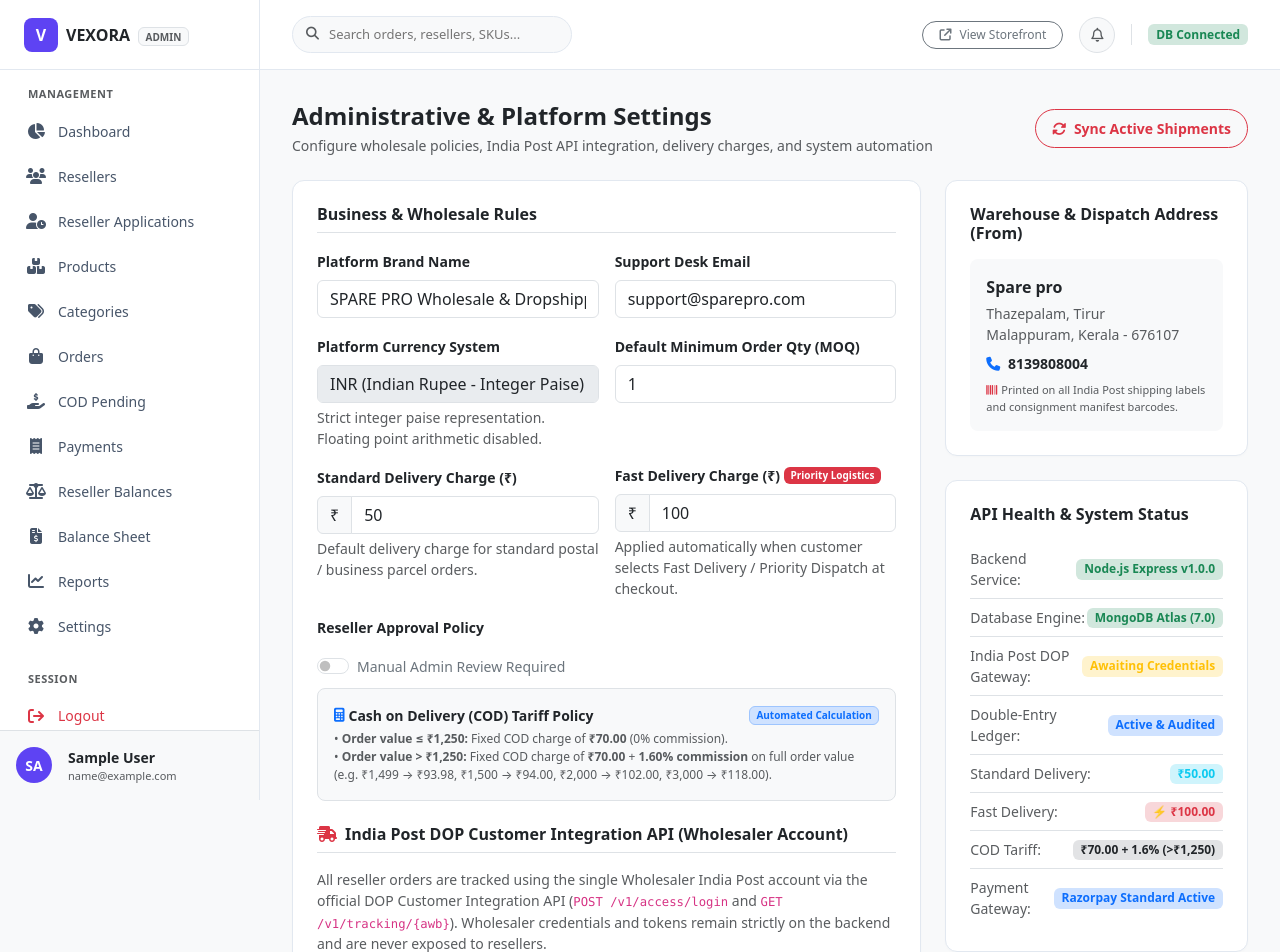
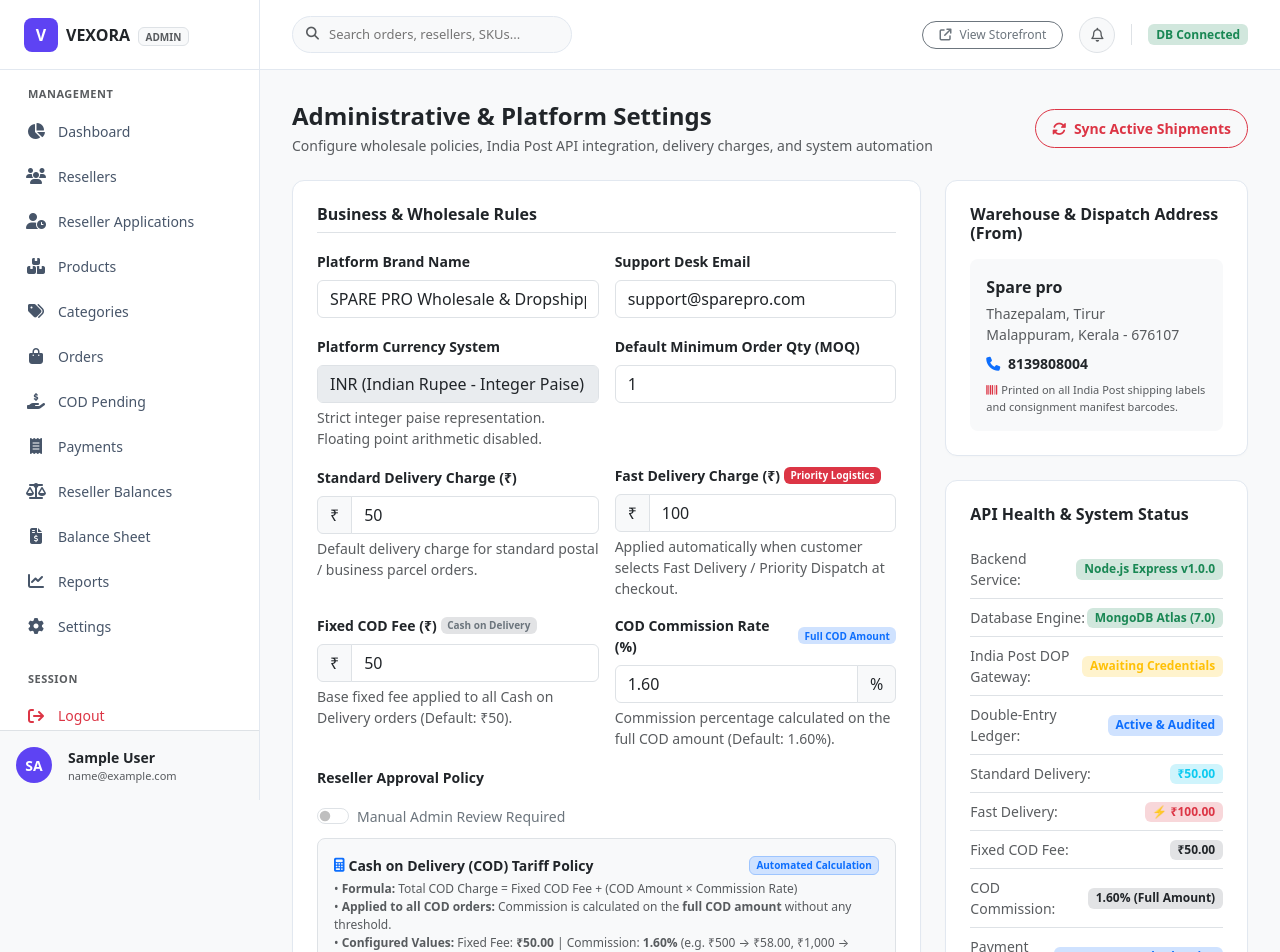
Before and after one commit to mohammedfalaah/dropshipping_resellers_admin, a React (Vite) app: page /settings in a window 1280 px wide. Shown: the top 952 px of the page. Built offline with nearby package versions, Linux system fonts and the light colour scheme; no server answers; sample sign-in values are in the browser's storage; a web font is replaced by a local one.

Commit message:
feat(cod): update COD tariff settings and order details breakdown

```diff
--- a/src/pages/Orders.jsx
+++ b/src/pages/Orders.jsx
@@ -1252,18 +1252,18 @@ export default function Orders() {
                     <div className="mt-3 p-2 rounded-2 bg-light border small">
                       <div className="d-flex justify-content-between align-items-center mb-1">
                         <span className="fw-semibold text-dark">
-                          <i className="fa-solid fa-calculator text-primary me-1"></i> India Post COD Tariff Breakdown:
+                          <i className="fa-solid fa-calculator text-primary me-1"></i> COD Tariff Breakdown:
                         </span>
                         <span className="badge bg-primary text-white" style={{ fontSize: "10px" }}>
-                          Total COD Fee: ₹{((selectedOrder.codTotalChargePaise || 7000) / 100).toFixed(2)}
+                          Total COD Fee: ₹{((selectedOrder.codTotalChargePaise || 5000) / 100).toFixed(2)}
                         </span>
                       </div>
                       <div className="d-flex justify-content-between text-muted" style={{ fontSize: "11px" }}>
-                        <span>Fixed COD Charge:</span>
-                        <span>₹{((selectedOrder.codFixedChargePaise || 7000) / 100).toFixed(2)}</span>
+                        <span>Fixed COD Fee:</span>
+                        <span>₹{((selectedOrder.codFixedChargePaise || 5000) / 100).toFixed(2)}</span>
                       </div>
                       <div className="d-flex justify-content-between text-muted" style={{ fontSize: "11px" }}>
-                        <span>1.60% Commission (Orders &gt; ₹1,250):</span>
+                        <span>COD Commission ({Number(selectedOrder.codCommissionRate || 1.6).toFixed(2)}%):</span>
                         <span>₹{((selectedOrder.codCommissionPaise || 0) / 100).toFixed(2)}</span>
                       </div>
                     </div>
--- a/src/pages/Settings.jsx
+++ b/src/pages/Settings.jsx
@@ -11,6 +11,8 @@ export default function Settings() {
   const [defaultMoq, setDefaultMoq] = useState("1");
   const [deliveryCharge, setDeliveryCharge] = useState("50");
   const [fastDeliveryCharge, setFastDeliveryCharge] = useState("100");
+  const [codFixedFee, setCodFixedFee] = useState("50");
+  const [codCommissionRate, setCodCommissionRate] = useState("1.60");
 
   // India Post DOP Wholesaler Credentials & Token Integration
   const [indiapostApiUrl, setIndiapostApiUrl] = useState("https://app.indiapost.gov.in/beextcustomer");
@@ -51,6 +53,18 @@ export default function Settings() {
             setFastDeliveryCharge(String(data.fastDeliveryChargeRupees));
           } else if (data.fastDeliveryChargePaise !== undefined) {
             setFastDeliveryCharge(String(data.fastDeliveryChargePaise / 100));
+          }
+          if (data.codFixedFeeRupees !== undefined) {
+            setCodFixedFee(String(data.codFixedFeeRupees));
+          } else if (data.codFixedFeePaise !== undefined) {
+            setCodFixedFee(String(data.codFixedFeePaise / 100));
+          } else if (data.codFixedFee !== undefined) {
+            setCodFixedFee(String(data.codFixedFee));
+          }
+          if (data.codCommissionRatePercent !== undefined) {
+            setCodCommissionRate(String(data.codCommissionRatePercent));
+          } else if (data.codCommissionRate !== undefined) {
+            setCodCommissionRate(String(data.codCommissionRate));
           }
           if (typeof data.autoApproveResellers === "boolean") {
             setAutoApprove(data.autoApproveResellers);
@@ -164,6 +178,16 @@ export default function Settings() {
       addToast("Please enter a valid non-negative fast delivery charge (₹).", "error");
       return;
     }
+    const parsedCodFixedFee = Number(codFixedFee);
+    if (isNaN(parsedCodFixedFee) || parsedCodFixedFee < 0) {
+      addToast("Please enter a valid non-negative fixed COD fee (₹).", "error");
+      return;
+    }
+    const parsedCodCommissionRate = Number(codCommissionRate);
+    if (isNaN(parsedCodCommissionRate) || parsedCodCommissionRate < 0) {
+      addToast("Please enter a valid non-negative COD commission rate (%).", "error");
+      return;
+    }
 
     try {
       setSaving(true);
@@ -173,6 +197,8 @@ export default function Settings() {
         defaultMoq: Number(defaultMoq) || 1,
         deliveryCharge: parsedCharge,
         fastDeliveryCharge: parsedFastCharge,
+        codFixedFee: parsedCodFixedFee,
+        codCommissionRate: parsedCodCommissionRate,
         autoApproveResellers: autoApprove,
         indiapostApiUrl,
         indiapostUsername,
@@ -181,7 +207,7 @@ export default function Settings() {
         indiapostRefreshToken,
         indiapostAutoSync,
       });
-      addToast(`Platform settings updated! Standard: ₹${parsedCharge.toFixed(2)}, Fast Delivery: ₹${parsedFastCharge.toFixed(2)}.`, "success");
+      addToast(`Platform settings updated! Standard: ₹${parsedCharge.toFixed(2)}, Fast: ₹${parsedFastCharge.toFixed(2)}, COD Fixed: ₹${parsedCodFixedFee.toFixed(2)}, COD Rate: ${parsedCodCommissionRate.toFixed(2)}%.`, "success");
       if (indiapostPassword && indiapostPassword !== "••••••••") {
         setHasIndiapostPassword(true);
         setIndiapostPassword("••••••••");
@@ -296,6 +322,44 @@ export default function Settings() {
                     <div className="small text-muted mt-1">Applied automatically when customer selects Fast Delivery / Priority Dispatch at checkout.</div>
                   </div>
                   <div className="col-sm-6">
+                    <label className="form-label small fw-semibold d-flex align-items-center gap-1">
+                      <span>Fixed COD Fee (₹)</span>
+                      <span className="badge bg-secondary-subtle text-secondary" style={{ fontSize: "10px" }}>Cash on Delivery</span>
+                    </label>
+                    <div className="input-group">
+                      <span className="input-group-text">₹</span>
+                      <input
+                        type="number"
+                        min="0"
+                        step="0.01"
+                        className="form-control"
+                        value={codFixedFee}
+                        onChange={(e) => setCodFixedFee(e.target.value)}
+                      />
+                    </div>
+                    <div className="small text-muted mt-1">Base fixed fee applied to all Cash on Delivery orders (Default: ₹50).</div>
+                  </div>
+
+                  <div className="col-sm-6">
+                    <label className="form-label small fw-semibold d-flex align-items-center gap-1">
+                      <span>COD Commission Rate (%)</span>
+                      <span className="badge bg-primary-subtle text-primary" style={{ fontSize: "10px" }}>Full COD Amount</span>
+                    </label>
+                    <div className="input-group">
+                      <input
+                        type="number"
+                        min="0"
+                        step="0.01"
+                        className="form-control"
+                        value={codCommissionRate}
+                        onChange={(e) => setCodCommissionRate(e.target.value)}
+                      />
+                      <span className="input-group-text">%</span>
+                    </div>
+                    <div className="small text-muted mt-1">Commission percentage calculated on the full COD amount (Default: 1.60%).</div>
+                  </div>
+
+                  <div className="col-sm-6">
                     <label className="form-label small fw-semibold">Reseller Approval Policy</label>
                     <div className="form-check form-switch mt-2">
                       <input
@@ -328,8 +392,9 @@ export default function Settings() {
                         </span>
                       </div>
                       <div className="small text-muted" style={{ fontSize: "12px", lineHeight: "1.5" }}>
-                        • <strong>Order value &le; ₹1,250:</strong> Fixed COD charge of <strong>₹70.00</strong> (0% commission).<br />
-                        • <strong>Order value &gt; ₹1,250:</strong> Fixed COD charge of <strong>₹70.00</strong> + <strong>1.60% commission</strong> on full order value (e.g. ₹1,499 &rarr; ₹93.98, ₹1,500 &rarr; ₹94.00, ₹2,000 &rarr; ₹102.00, ₹3,000 &rarr; ₹118.00).
+                        • <strong>Formula:</strong> Total COD Charge = Fixed COD Fee + (COD Amount × Commission Rate)<br />
+                        • <strong>Applied to all COD orders:</strong> Commission is calculated on the <strong>full COD amount</strong> without any threshold.<br />
+                        • <strong>Configured Values:</strong> Fixed Fee: <strong>₹{Number(codFixedFee || 50).toFixed(2)}</strong> | Commission: <strong>{Number(codCommissionRate || 1.6).toFixed(2)}%</strong> (e.g. ₹500 &rarr; ₹58.00, ₹1,000 &rarr; ₹66.00, ₹1,199 &rarr; ₹69.18, ₹1,499 &rarr; ₹73.98, ₹2,000 &rarr; ₹82.00).
                       </div>
                     </div>
                   </div>
@@ -585,8 +650,12 @@ export default function Settings() {
               <span className="badge bg-danger-subtle text-danger">⚡ ₹{Number(fastDeliveryCharge || 0).toFixed(2)}</span>
             </div>
             <div className="d-flex align-items-center justify-content-between py-2 border-bottom">
-              <span className="small text-muted">COD Tariff:</span>
-              <span className="badge bg-secondary-subtle text-dark">₹70.00 + 1.6% (&gt;₹1,250)</span>
+              <span className="small text-muted">Fixed COD Fee:</span>
+              <span className="badge bg-secondary-subtle text-dark">₹{Number(codFixedFee || 50).toFixed(2)}</span>
+            </div>
+            <div className="d-flex align-items-center justify-content-between py-2 border-bottom">
+              <span className="small text-muted">COD Commission:</span>
+              <span className="badge bg-secondary-subtle text-dark">{Number(codCommissionRate || 1.6).toFixed(2)}% (Full Amount)</span>
             </div>
             <div className="d-flex align-items-center justify-content-between py-2">
               <span className="small text-muted">Payment Gateway:</span>
```
